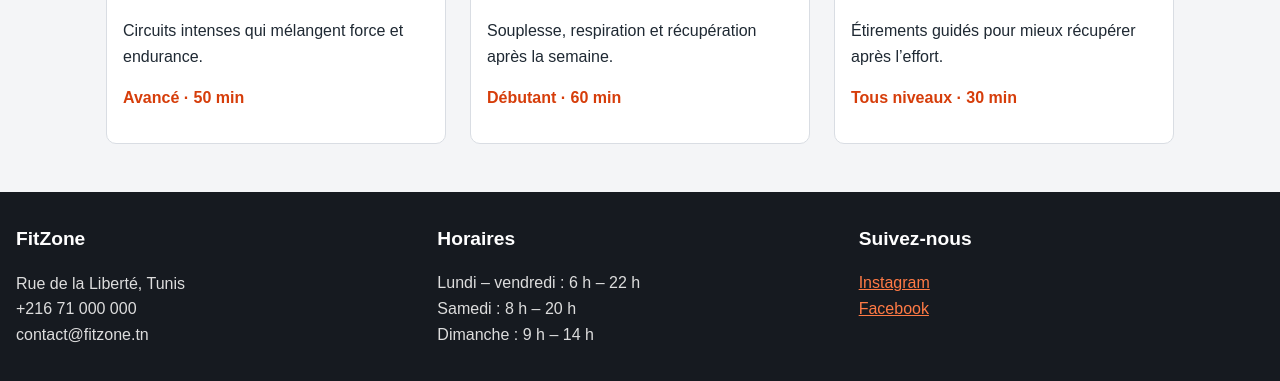
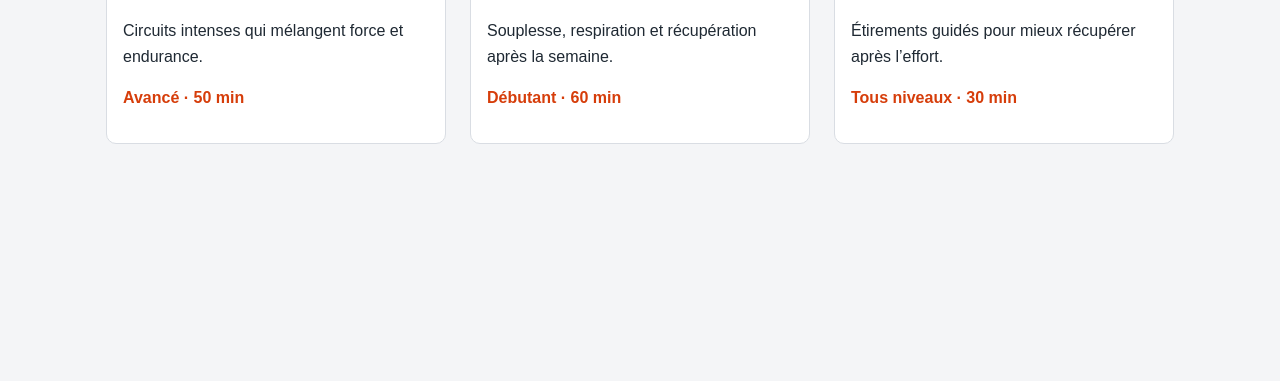
Before and after one commit to brahimkrifi204-star/mini-projet-salle-de-sport, a plain HTML site: page activites.html in a window 1280 px wide. Shown: the part 681-1062 px from the top of the page. After the commit the page ends 873 px from the top, so only its background shows below. Drawn offline with Linux system fonts and the light colour scheme.

Commit message:
mise ajour a activites

```diff
--- a/activites.html
+++ b/activites.html
@@ -4,7 +4,7 @@
   <meta charset="UTF-8">
   <meta name="viewport" content="width=device-width, initial-scale=1">
   <meta name="description" content="FitZone, salle de sport à Tunis : musculation, cardio, cours collectifs et coaching.">
-  <title>Activités — FitZone Tunis</title>
+  <title>Activité — FitZone Tunis</title>
   <link rel="stylesheet" href="css/style.css">
 </head>
 <body>
@@ -77,27 +77,7 @@
     </section>
   </main>
 
-  <footer>
-    <div>
-      <h2>FitZone</h2>
-      <p>Rue de la Liberté, Tunis<br>+216 71 000 000<br>contact@fitzone.tn</p>
-    </div>
-    <div>
-      <h2>Horaires</h2>
-      <ul>
-        <li>Lundi – vendredi : 6 h – 22 h</li>
-        <li>Samedi : 8 h – 20 h</li>
-        <li>Dimanche : 9 h – 14 h</li>
-      </ul>
-    </div>
-    <div>
-      <h2>Suivez-nous</h2>
-      <ul>
-        <li><a href="https://www.instagram.com/" target="_blank" rel="noopener">Instagram</a></li>
-        <li><a href="https://www.facebook.com/" target="_blank" rel="noopener">Facebook</a></li>
-      </ul>
-    </div>
-  </footer>
+
 
   <script src="js/main.js"></script>
 </body>
```
